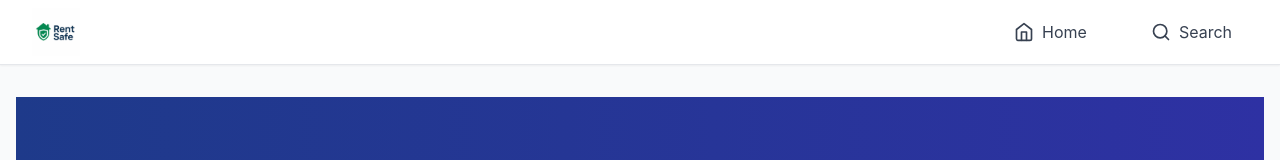
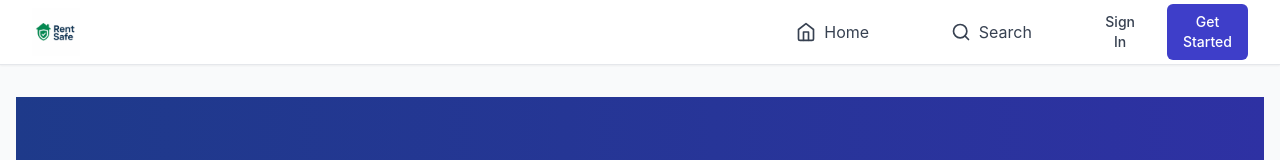
Before and after one commit to ZolileN/rentsafeproperty, a React (Vite) app: page / in a window 1280 px wide. Shown: the top 160 px of the page. Built offline with nearby package versions, Linux system fonts and the light colour scheme; no server answers; the database is empty.

Commit message:
signin and signup on navbar fixed

```diff
--- a/src/components/Navbar.tsx
+++ b/src/components/Navbar.tsx
@@ -35,6 +35,8 @@ export function Navbar() {
     <nav className="bg-white shadow-sm border-b border-gray-200">
       <div className="max-w-7xl mx-auto px-4 sm:px-6 lg:px-8">
         <div className="flex justify-between items-center h-16">
+          {/* Logo and mobile menu button */}
+          <div className="flex items-center">
             <button
               onClick={() => {
                 navigate('/');
@@ -44,28 +46,74 @@ export function Navbar() {
             >
               <img src="/logo.png" alt="RentSafe Logo" className="h-12 w-auto" />
             </button>
+          </div>
 
           {/* Desktop Navigation */}
-          <div className="hidden md:flex items-center space-x-8">
+          <div className="hidden md:flex items-center space-x-6">
             <NavItem icon={Home} text="Home" onClick={() => navigate('/')} />
             <NavItem icon={Search} text="Search" onClick={() => navigate('/search')} />
-            {user && (
+            {user ? (
               <>
                 <NavItem icon={MessageSquare} text="Messages" onClick={() => navigate('/messages')} />
                 <NavItem icon={User} text="Dashboard" onClick={() => navigate('/dashboard')} />
+                <div className="flex items-center space-x-4 ml-2">
+                  <span className="text-sm font-medium text-gray-700">
+                    {user.full_name || user.email?.split('@')[0]}
+                  </span>
                   <button
-                  onClick={handleSignOut}
+                    onClick={(e) => {
+                      e.stopPropagation();
+                      handleSignOut();
+                    }}
                     className="flex items-center space-x-1 text-gray-700 hover:text-red-600 transition"
+                    title="Sign out"
                   >
                     <LogOut className="w-5 h-5" />
-                  <span>Sign Out</span>
+                    <span className="hidden sm:inline">Sign Out</span>
                   </button>
+                </div>
               </>
+            ) : (
+              <div className="flex items-center space-x-4 ml-4">
+                <button
+                  onClick={() => navigate('/login')}
+                  className="px-4 py-2 text-sm font-medium text-gray-700 hover:text-deep-blue-700 transition"
+                >
+                  Sign In
+                </button>
+                <button
+                  onClick={() => navigate('/signup')}
+                  className="px-4 py-2 text-sm font-medium text-white bg-deep-blue-700 rounded-md hover:bg-deep-blue-800 transition"
+                >
+                  Get Started
+                </button>
+              </div>
             )}
           </div>
 
           {/* Mobile menu button */}
-          <div className="md:hidden">
+          <div className="md:hidden flex items-center">
+            {!user && (
+              <div className="flex space-x-2 mr-3">
+                <button
+                  onClick={() => navigate('/login')}
+                  className="px-3 py-1.5 text-xs font-medium text-gray-700 hover:text-deep-blue-700 transition"
+                >
+                  Sign In
+                </button>
+                <button
+                  onClick={() => navigate('/signup')}
+                  className="px-3 py-1.5 text-xs font-medium text-white bg-deep-blue-700 rounded hover:bg-deep-blue-800 transition"
+                >
+                  Get Started
+                </button>
+              </div>
+            )}
+            {user && (
+              <span className="text-sm font-medium text-gray-700 mr-3">
+                {user.full_name || user.email?.split('@')[0]}
+              </span>
+            )}
             <button
               onClick={() => setMobileMenuOpen(!mobileMenuOpen)}
               className="inline-flex items-center justify-center p-2 rounded-md text-gray-700 hover:text-blue-600 hover:bg-gray-100 focus:outline-none"
@@ -84,6 +132,12 @@ export function Navbar() {
       {mobileMenuOpen && (
         <div className="md:hidden bg-white border-t border-gray-200">
           <div className="px-2 pt-2 pb-3 space-y-1 sm:px-3">
+            {user && (
+              <div className="px-4 py-3 border-b border-gray-100">
+                <p className="text-sm font-medium text-gray-900">{user.full_name || user.email}</p>
+                {user.full_name && <p className="text-xs text-gray-500">{user.email}</p>}
+              </div>
+            )}
             <NavItem icon={Home} text="Home" onClick={() => navigate('/')} />
             <NavItem icon={Search} text="Search" onClick={() => navigate('/search')} />
             {user && (
```
Lines whose indentation alone changed are shown as unchanged.
